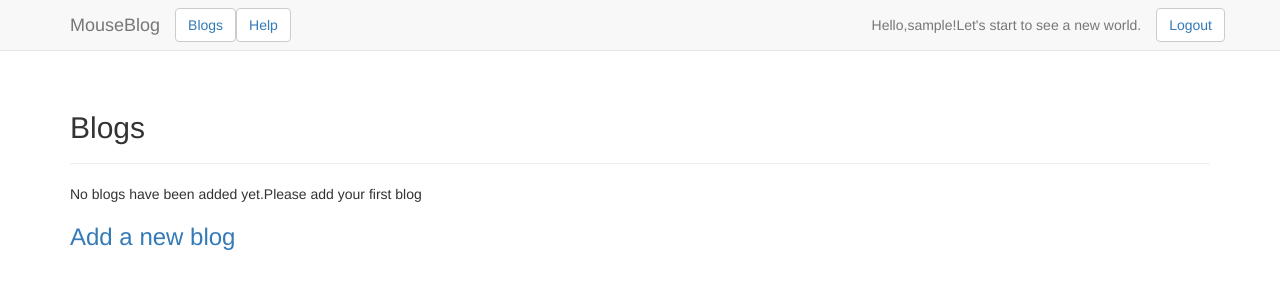
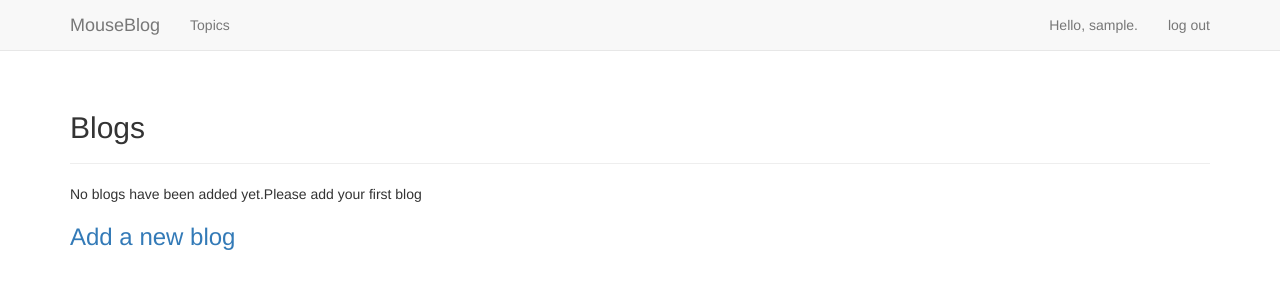
Before and after one commit to angelmouse-max/MouseBlog, a Django app: page /blogs/ in a window 1280 px wide. Shown: the top 300 px of the page. Run offline with Django 3.2, Linux system fonts and the light colour scheme; the visitor is signed in with stand-in values (Sample User, id 1); data that the repository does not hold is empty; some libraries are stand-ins or nearby versions.

Commit message:
new rrrt

```diff
--- a/MouseBlogs/templates/MouseBlogs/base.html
+++ b/MouseBlogs/templates/MouseBlogs/base.html
@@ -2,7 +2,6 @@
 
 <!DOCTYPE html>
 <html lang="en">
-
   <head>
     <meta charset="utf-8">
     <meta http-equiv="X-UA-Compatible" content="IE=edge">
@@ -12,55 +11,53 @@
 
     {% bootstrap_css %}
     {% bootstrap_javascript %}
+
   </head>
 
   <body>
+
+    <!-- Static navbar -->
     <nav class="navbar navbar-default navbar-static-top">
       <div class="container">
-        <!-- Brand and toggle get grouped for better mobile display -->
+
         <div class="navbar-header">
-            <button type="button" class="navbar-toggle collapsed" data-toggle="collapse"
-                    data-target="#navbar" aria-expanded="false"
-            aria-controls="navbar">Show more</button>
-            <a class="navbar-brand" href="{% url 'MouseBlogs:index' %}">MouseBlog</a>
+          <button type="button" class="navbar-toggle collapsed"
+              data-toggle="collapse" data-target="#navbar"
+              aria-expanded="false" aria-controls="navbar">Show more
+          </button>
+          <a class="navbar-brand" href="{% url 'MouseBlogs:index' %}">
+              MouseBlog</a>
         </div>
 
-          <!-- Collect the nav links, forms, and other content for toggling -->
-          <div id="navbar" class="collapse navbar-collapse" >
+        <div id="navbar" class="navbar-collapse collapse">
           <ul class="nav navbar-nav">
-              <li><button type="button" class="btn btn-default navbar-btn"><a href="{% url 'MouseBlogs:blogs' %}">
-                Blogs</a></button></li>
-              <li><button type="button" class="btn btn-default navbar-btn"><a href="{% url 'MouseBlogs:help' %}
-">Help</a></button></li>
+            <li><a href="{% url 'MouseBlogs:topics' %}">Topics</a></li>
           </ul>
 
           <ul class="nav navbar-nav navbar-right">
             {% if user.is_authenticated %}
-                  <li><a>Hello,{{ user.username }}!Let's start to see a new world.</a></li>
-                  <li><button type="button" class="btn btn-default navbar-btn">
-                  <a href="{% url 'users:logout' %}">Logout</a></button></li>
+              <li><a>Hello, {{ user.username }}.</a></li>
+              <li><a href="{% url 'users:logout' %}">log out</a></li>
             {% else %}
-                  <li><button type="button" class="btn btn-default navbar-btn">
-                      <a href="{% url 'users:register' %}">Register</a></button></li>
-                  <li><button type="button" class="btn btn-default navbar-btn">
-                <a href="{% url 'users:login' %}">Log in</a></button></li>
+              <li><a href="{% url 'users:register' %}">register</a></li>
+              <li><a href="{% url 'users:login' %}">log in</a></li>
             {% endif %}
+          </ul>
+        </div><!--/.nav-collapse -->
 
-            </ul>
-          </div><!-- /.navbar-collapse -->
-        </div><!-- /.container-fluid -->
+      </div>
     </nav>
 
     <div class="container">
 
       <div class="page-header">
-            {% block header %}{% endblock header %}
+        {% block header %}{% endblock %}
       </div>
       <div>
-            {% block content %}{% endblock content %}
+        {% block content %}{% endblock %}
       </div>
 
-      </div>
+    </div> <!-- /container -->
 
   </body>
 </html>
```
Lines whose indentation alone changed are shown as unchanged.
